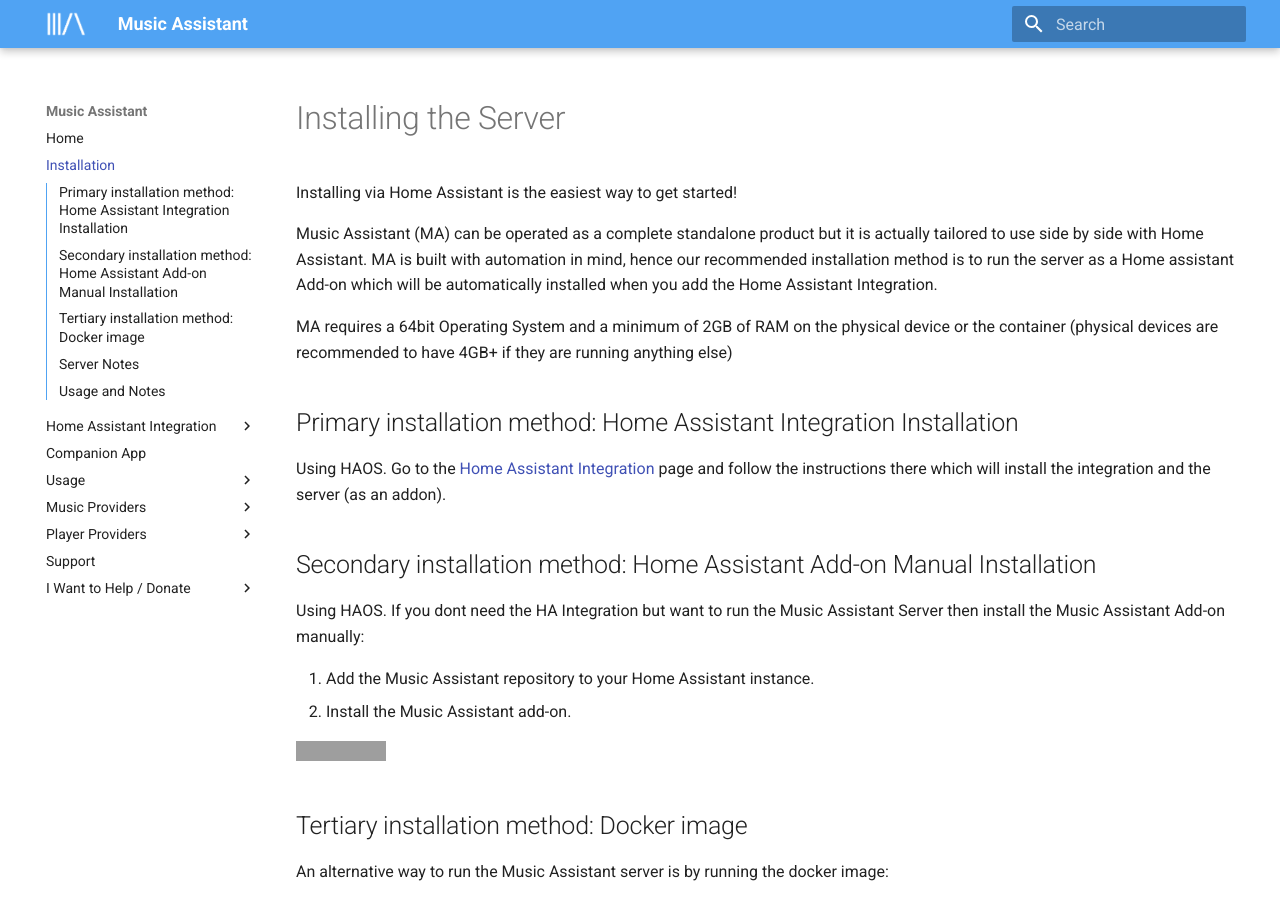
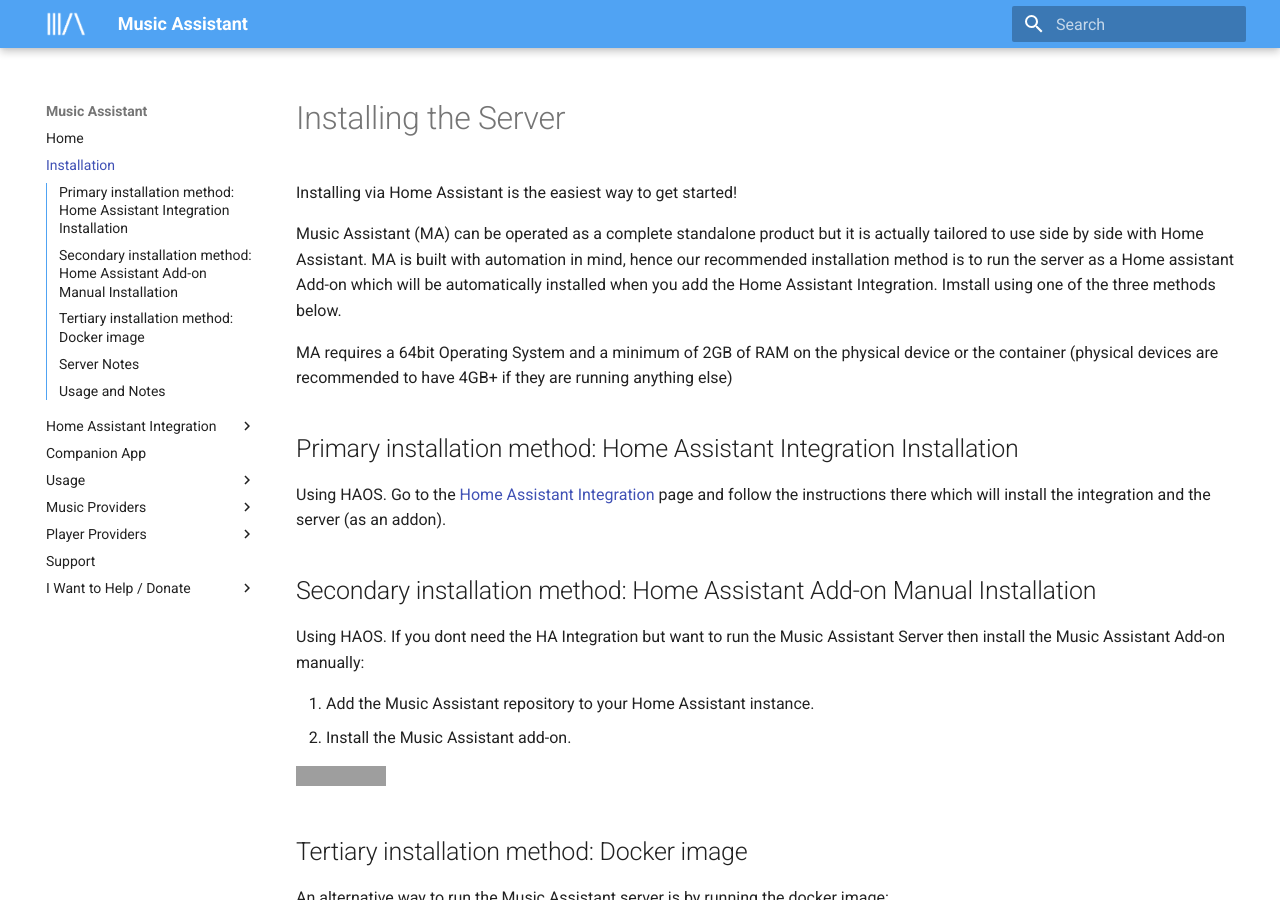
Before and after one commit to pwbriggs/music-assistant.github.io, an MkDocs documentation site: the page built from docs/installation.md, in a window 1280 px wide and 900 px high. Built offline with MkDocs 1.6.1 and Material for MkDocs 9.7.7, drawn with Linux system fonts in a browser that asks for light colours; grey boxes are pictures that could not be loaded.

Commit message:
Clarify install using one method

```diff
--- a/docs/installation.md
+++ b/docs/installation.md
@@ -2,7 +2,7 @@
 
 Installing via Home Assistant is the easiest way to get started!
 
-Music Assistant (MA) can be operated as a complete standalone product but it is actually tailored to use side by side with Home Assistant. MA is built with automation in mind, hence our recommended installation method is to run the server as a Home assistant Add-on which will be automatically installed when you add the Home Assistant Integration.
+Music Assistant (MA) can be operated as a complete standalone product but it is actually tailored to use side by side with Home Assistant. MA is built with automation in mind, hence our recommended installation method is to run the server as a Home assistant Add-on which will be automatically installed when you add the Home Assistant Integration. Imstall using one of the three methods below.
 
 MA requires a 64bit Operating System and a minimum of 2GB of RAM on the physical device or the container (physical devices are recommended to have 4GB+ if they are running anything else)
 
```
